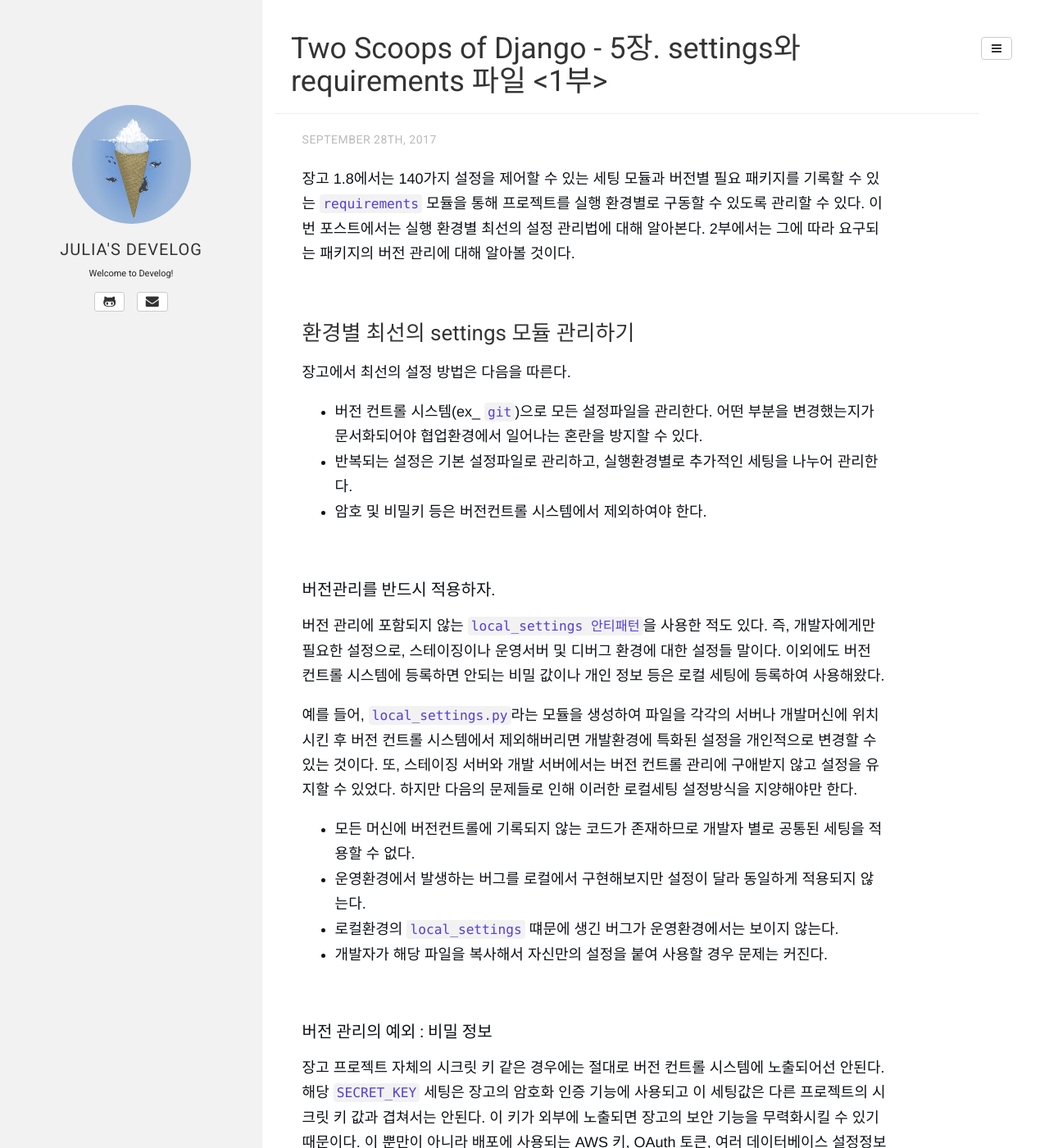
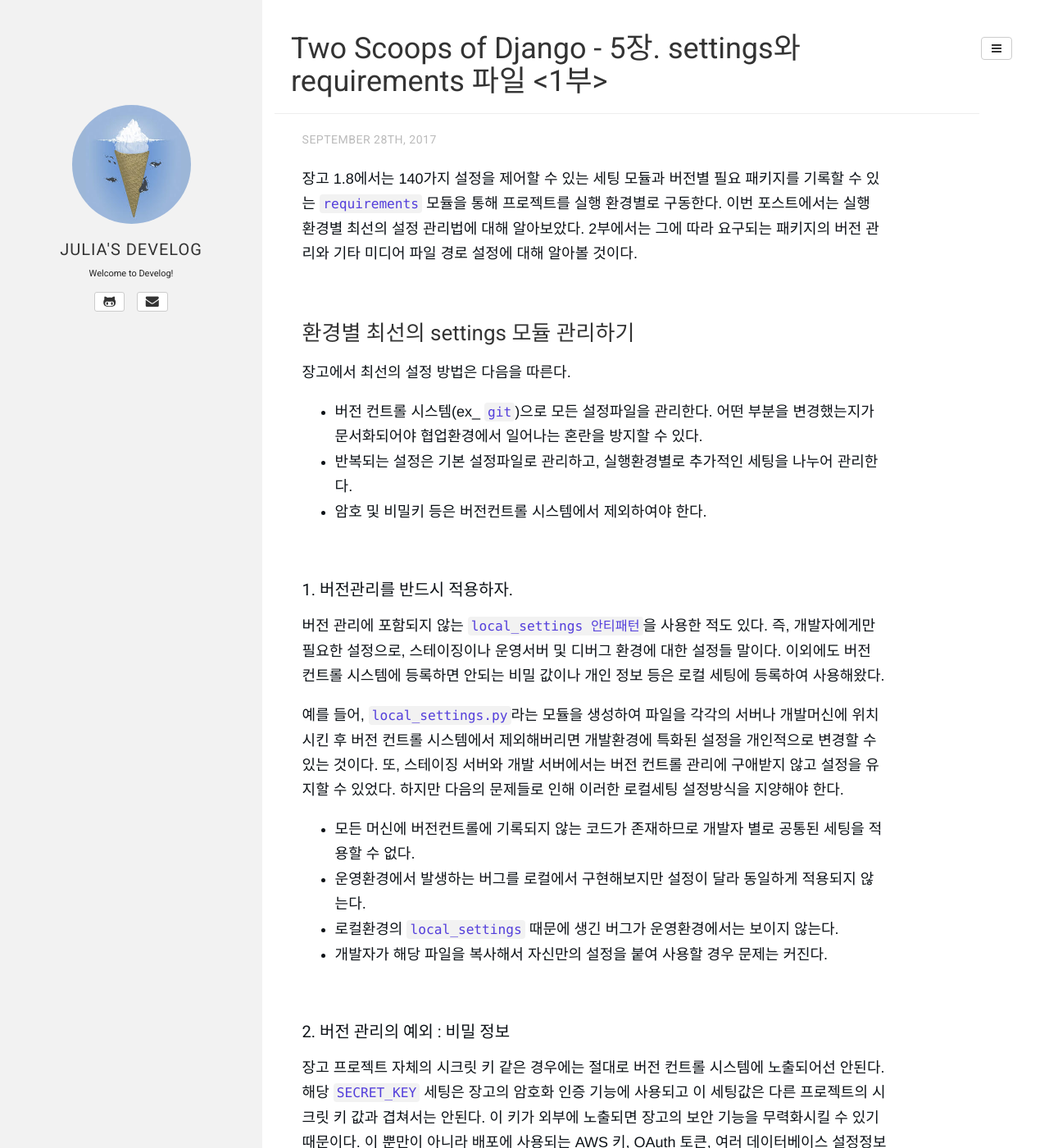
Before and after one commit to juliahwang/juliahwang.github.io, a Jekyll site: the page built from _posts/2017-09-28-2scoops-5-settings와requirements1.md, in a window 1280 px wide and 1400 px high. Shown: the whole window at 82% size. Built offline with Jekyll 4.4.1, drawn with Linux system fonts in a browser that asks for light colours; some web fonts are replaced; comment, search, counter and statistics services are not loaded; some of the changed text lies outside the part shown.

Commit message:
modify post

```diff
--- a/_posts/2017-09-28-2scoops-5-settings와requirements1.md
+++ b/_posts/2017-09-28-2scoops-5-settings와requirements1.md
@@ -7,7 +7,7 @@
 ---
 
 
-장고 1.8에서는 140가지 설정을 제어할 수 있는 세팅 모듈과 버전별 필요 패키지를 기록할 수 있는 `requirements` 모듈을 통해 프로젝트를 실행 환경별로 구동할 수 있도록 관리할 수 있다. 이번 포스트에서는 실행 환경별 최선의 설정 관리법에 대해 알아본다. 2부에서는 그에 따라 요구되는 패키지의 버전 관리에 대해 알아볼 것이다.
+장고 1.8에서는 140가지 설정을 제어할 수 있는 세팅 모듈과 버전별 필요 패키지를 기록할 수 있는 `requirements` 모듈을 통해 프로젝트를 실행 환경별로 구동한다. 이번 포스트에서는 실행 환경별 최선의 설정 관리법에 대해 알아보았다. 2부에서는 그에 따라 요구되는 패키지의 버전 관리와 기타 미디어 파일 경로 설정에 대해 알아볼 것이다.
 
 <br>
 
@@ -21,20 +21,20 @@
 
 <br>
 
-### 버전관리를 반드시 적용하자.
+### 1. 버전관리를 반드시 적용하자.
 
 버전 관리에 포함되지 않는 `local_settings 안티패턴`을 사용한 적도 있다. 즉, 개발자에게만 필요한 설정으로, 스테이징이나 운영서버 및 디버그 환경에 대한 설정들 말이다. 이외에도 버전 컨트롤 시스템에 등록하면 안되는 비밀 값이나 개인 정보 등은 로컬 세팅에 등록하여 사용해왔다.
 
-예를 들어, `local_settings.py`라는 모듈을 생성하여 파일을 각각의 서버나 개발머신에 위치시킨 후 버전 컨트롤 시스템에서 제외해버리면 개발환경에 특화된 설정을 개인적으로 변경할 수 있는 것이다. 또, 스테이징 서버와 개발 서버에서는 버전 컨트롤 관리에 구애받지 않고 설정을 유지할 수 있었다. 하지만 다음의 문제들로 인해 이러한 로컬세팅 설정방식을 지양해야만 한다.
+예를 들어, `local_settings.py`라는 모듈을 생성하여 파일을 각각의 서버나 개발머신에 위치시킨 후 버전 컨트롤 시스템에서 제외해버리면 개발환경에 특화된 설정을 개인적으로 변경할 수 있는 것이다. 또, 스테이징 서버와 개발 서버에서는 버전 컨트롤 관리에 구애받지 않고 설정을 유지할 수 있었다. 하지만 다음의 문제들로 인해 이러한 로컬세팅 설정방식을 지양해야 한다.
 
 - 모든 머신에 버전컨트롤에 기록되지 않는 코드가 존재하므로 개발자 별로 공통된 세팅을 적용할 수 없다.
 - 운영환경에서 발생하는 버그를 로컬에서 구현해보지만 설정이 달라 동일하게 적용되지 않는다.
-- 로컬환경의 `local_settings` 떄문에 생긴 버그가 운영환경에서는 보이지 않는다.
+- 로컬환경의 `local_settings` 때문에 생긴 버그가 운영환경에서는 보이지 않는다.
 - 개발자가 해당 파일을 복사해서 자신만의 설정을 붙여 사용할 경우 문제는 커진다.
 
 <br>
 
-### 버전 관리의 예외 : 비밀 정보
+### 2. 버전 관리의 예외 : 비밀 정보
 
 장고 프로젝트 자체의 시크릿 키 같은 경우에는 절대로 버전 컨트롤 시스템에 노출되어선 안된다. 해당 `SECRET_KEY` 세팅은 장고의 암호화 인증 기능에 사용되고 이 세팅값은 다른 프로젝트의 시크릿 키 값과 겹쳐서는 안된다. 이 키가 외부에 노출되면 장고의 보안 기능을 무력화시킬 수 있기 때문이다. 이 뿐만이 아니라 배포에 사용되는 AWS 키, OAuth 토큰, 여러 데이터베이스 설정정보 등도 마찬가지다.
 
@@ -132,7 +132,7 @@
 
 <br>
 
-### 로컬에서 환경변수 설정하기
+### 1. 로컬에서 환경변수 설정하기
 
 맥과 리눅스의 경우에는 다음 명령어를 `bashrc`, `.bash_profile`, `.profile` 등에 추가해준다.
 
@@ -151,7 +151,7 @@
 
 <br>
 
-### 운영환경에서 환경변수 설정하기
+### 2. 운영환경에서 환경변수 설정하기
 
 운영 환경은 사용하는 배포 도구나 서버 설정에 따라 다른 방법을 사용하지만 파이썬을 사용할 경우 다음과 같이 지정하고 불러와 사용한다.
 
@@ -285,7 +285,7 @@
 
 ## 마치며
 
-이번 장에서는 프로젝트 환경에 맞는 설정과 관련한 내용을 공부했다. 이번 포스트의 중점은 버전 컨트롤 시스템에서 관리할 수 있는 설정과 아닌 것들을 잘 구분하자는 것이다. 그리고 보안에 대비하여 공개되어서는 안되는 설정값들을 따로 관리하여야 한다.
+이번 장에서는 프로젝트 환경에 맞는 설정과 관련한 내용을 공부했다. 이번 포스트의 중점은 협업시 필요한 기본 설정을 최대한 버전 컨트롤 시스템에서 관리할 수 있도록 하자는 것이다. 한편, 보안에 대비하여 공개되어서는 안되는 설정값들을 따로 관리하여야 한다.
 
 <a href="http://juliahwang.kr/%EB%8F%84%EC%84%9C%20%EB%A6%AC%EB%B7%B0/2017/09/29/2scoops-5-settings%EC%99%80requirements2.html" target="_blank">5. settings와 requirements <2부></a>에서는 설정환경 별로 필요한 패키지와 버전을 관리하는 `requirements`에 대해 알아볼 것이다. 또, 설정에서 템플릿 및 미디어 파일에 대한 경로를 설정하는 방법에 대해서도 알아보자.
 
```
Also changed, not shown: other parts of _posts/2017-09-28-2scoops-5-settings와requirements1.md (+4 -4 lines).
